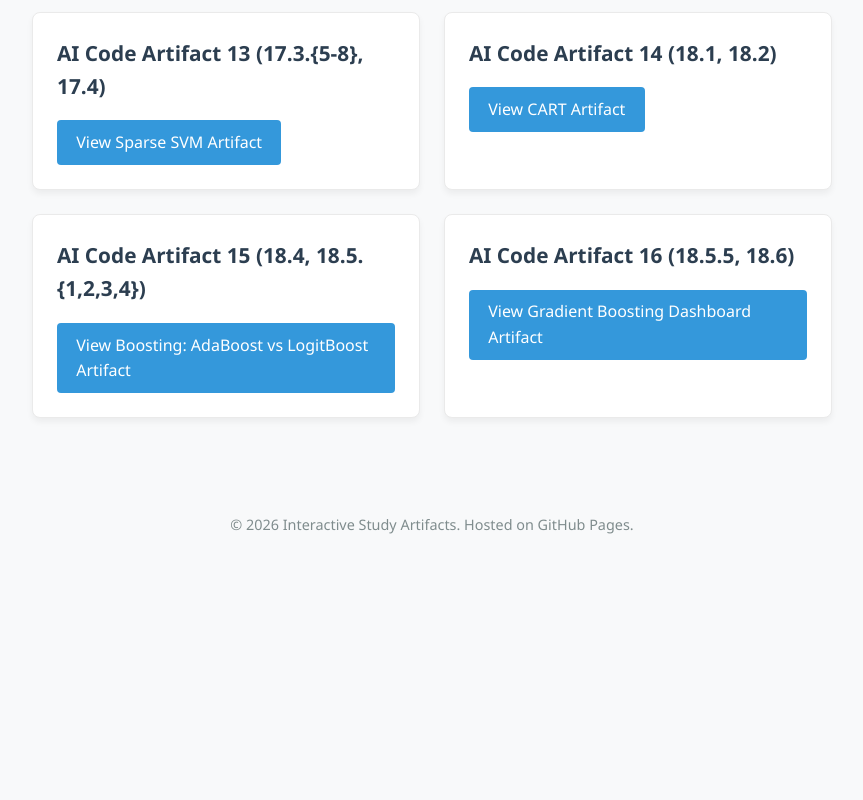
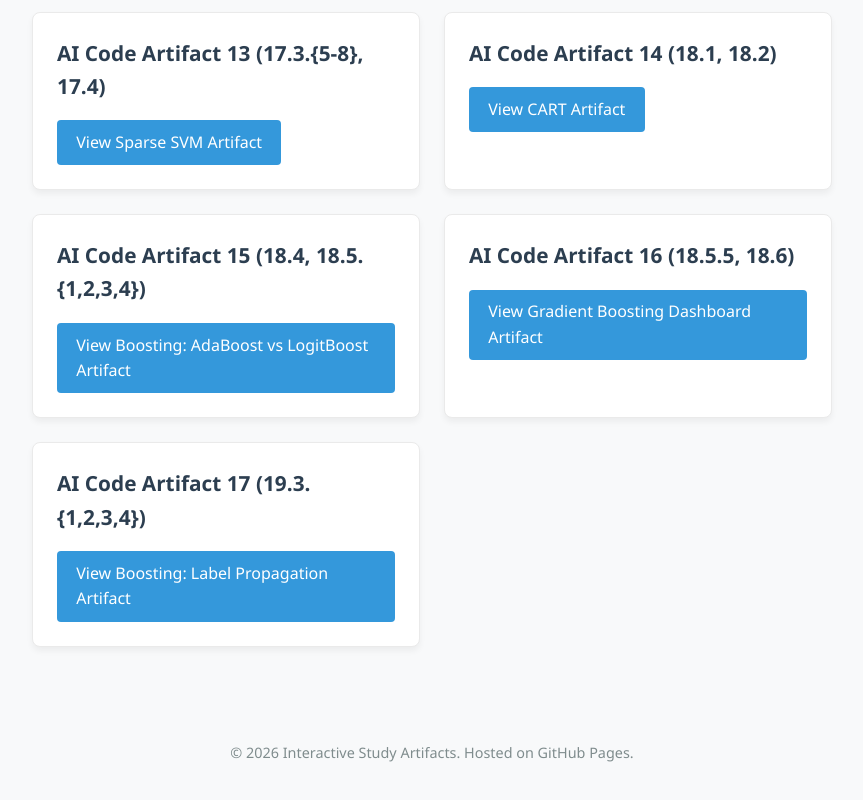
Before and after one commit to gbean4/Advanced_ML_Artifacts, a plain HTML site: page index.html in a window 1280 px wide. Shown: the part 1584-2384 px from the top of the page, without its empty margins (208-1071 px from the left). Before the commit the page ends 2166 px from the top, so only its background shows below. Drawn offline with Linux system fonts and the light colour scheme.

Commit message:
Add new artifact card for Label Propagation

```diff
--- a/index.html
+++ b/index.html
@@ -231,6 +231,12 @@
                 <a href="gradient_boosting_dashboard.html" class="button">View Gradient Boosting Dashboard Artifact</a>
             </div>
 
+            <div class="artifact-card">
+                <h2>AI Code Artifact 17 (19.3.{1,2,3,4})</h2>
+                <!-- REPLACE "your-other-file.html" WITH THE ACTUAL NAME OF YOUR HTML FILE -->
+                <a href="label_propagation.html" class="button">View Boosting: Label Propagation Artifact</a>
+            </div>
+
             <!-- You can copy and paste the block below to add more artifacts later as you build them -->
             <!--
             <div class="artifact-card">
```
